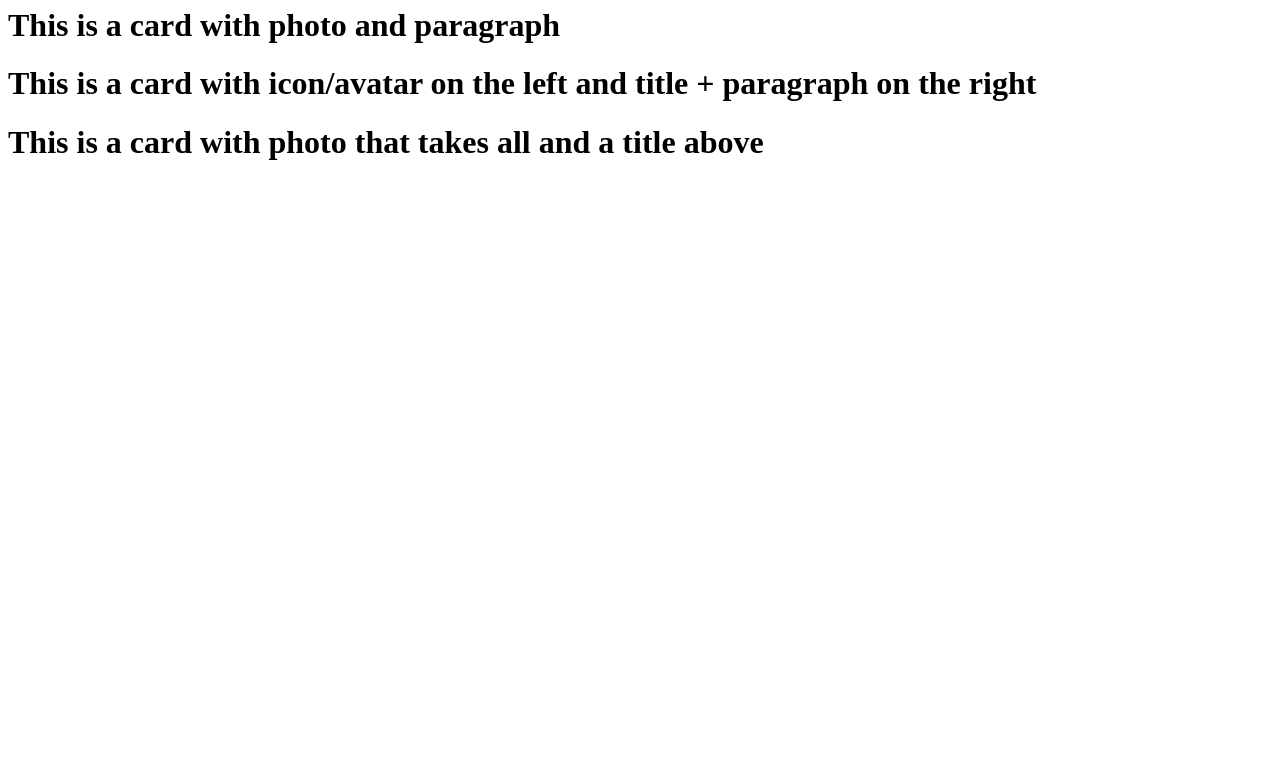
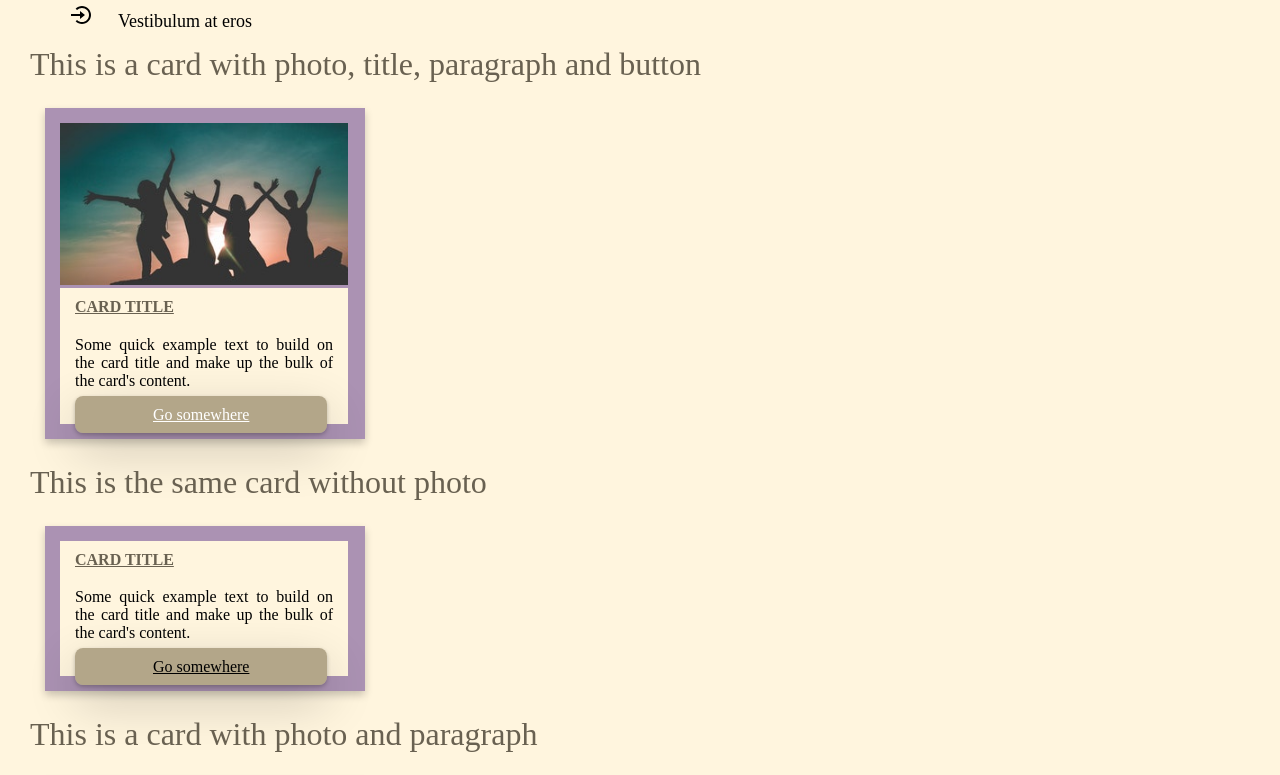
Before and after one commit to drguichard/kitUI_marketplace-kitchenlessons, a plain HTML site: page index.html in a window 1280 px wide. Shown: the part 704-1479 px from the top of the page. Before the commit the page ends 886 px from the top, so only its background shows below. Drawn offline with Linux system fonts and the light colour scheme.

Commit message:
kit UI almost finished

```diff
--- a/index.html
+++ b/index.html
@@ -2,16 +2,20 @@
 <html>
 <head>
 <title>Molecules</title>
+   <!-- My CSS -->
+    <link rel="stylesheet" href="style.css">
 </head>
 <body>
 
-<h1>This is a Heading</h1>
-<p>This is a paragraph.</p>
+<h1>This is a Heading H1</h1>
+<h2>This is a Heading H2</h2>
+
+<p>This is a paragraph.Lorem ipsum dolor sit amet, consectetur adipiscing elit, sed do eiusmod tempor incididunt ut labore et dolore magna aliqua. Ut enim ad minim veniam, quis nostrud exercitation ullamco laboris nisi ut aliquip ex ea commodo consequat. Duis aute irure dolor in reprehenderit in voluptate velit esse cillum dolore eu fugiat nulla pariatur. Excepteur sint occaecat cupidatat non proident, sunt in culpa qui officia deserunt mollit anim id est laborum</p>
 
 
 <!--LIST/ Basic-->
 <h1>This is a basic list</h1>
-<ul>This is the title
+<ul>This is the title ul :
   <li>Cras justo odio</li>
   <li>Dapibus ac facilisis in</li>
   <li>Morbi leo risus</li>
@@ -19,12 +23,16 @@
   <li>Vestibulum at eros</li>
 </ul>
 
-<!--LIST/ with image-->
-<h1>This is a list with image</h1>
-
 
 <!--LIST/ with icon-->
 <h1>This is a list with icons</h1>
+<ul>This is the title ul :
+  <li class="limage">Cras justo odio</li>
+  <li class="limage">Dapibus ac facilisis in</li>
+  <li class="limage">Morbi leo risus</li>
+  <li class="limage">Porta ac consectetur ac</li>
+  <li class="limage">Vestibulum at eros</li>
+</ul>
 
 
 
@@ -32,18 +40,32 @@
 <!--CARD-->
 <h1>This is a card with photo, title, paragraph and button</h1>
 
-<div class="card" style="width: 20rem;">
-  <img class="card-img-top" src="..." alt="Card image cap">
+<div class="card">
+  <img class="card-img-top" src="img/4womendark.jpg" alt="Card image cap">
   <div class="card-body">
-    <h4 class="card-title">Card title</h4>
+    <h4 class="card-title"><strong>Card title</strong></h4>
     <p class="card-text">Some quick example text to build on the card title and make up the bulk of the card's content.</p>
     <a href="#" class="btn btn-primary">Go somewhere</a>
   </div>
 </div>
 
+
 <h1>This is the same card without photo</h1>
+<div class="card" style="width: 20rem;">
+  <div class="card-body">
+    <h4 class="card-title"><strong>Card title</strong></h4>
+    <p class="card-text">Some quick example text to build on the card title and make up the bulk of the card's content.</p>
+    <a href="#" class="btn btn-secondary btn-outline">Go somewhere</a>
+  </div>
+</div>
 
 <h1>This is a card with photo and paragraph</h1>
+<div class="card">
+  <img class="card-img-top" src="img/4womendark.jpg" alt="Card image cap">
+  <div class="card-body">
+    <p class="card-text">Some quick example text to build on the card title and make up the bulk of the card's content.</p>
+  </div>
+</div>
 
 <h1>This is a card with icon/avatar on the left and title + paragraph on the right</h1>
 
--- a/style.css
+++ b/style.css
@@ -1,22 +1,32 @@
+
+*{
+	background-color: #FFF5DE;
+	margin :15px;
+}
+
+body{
+	border: 1px;
+	border-radius: 8px;
+}
 
 /************************/
 /* 	    COLORS        */
 /************************/
 
 .primary {
-	background-color: #A33939;
+	background-color: #FFF5DE;
 }
 
 .text-primary {
-  color: #A33939;
+  color: ##B3A689;
 }
 
 .secondary {
-	background-color: #7D2C31;
+	background-color: #FFF5DE;
 }
 
 .text-secondary {
-  color: #7D2C31;
+  color: ##B3A689;
 }
 
 .dark {
@@ -55,20 +65,25 @@
 
 .text {
 	font-family: Montserrat;
+	color: ##8E8C89;
 }
 
 h1, h2, h3, h4, h5, h6 {
 	font-family: "Oswald";
     font-weight: 400;
     margin: 10px 0;
+    color: #696151;
 }
 
 p {
 	font-family: Montserrat;
 	margin-top: 1.2em;
     margin-bottom: 1.2em;
-    font-size: 15px;
+    font-size: 16px;
     text-indent: 50px;
+    text-align: justify;
+    color: black;
+
 
 }
 
@@ -86,10 +101,8 @@ blockquote {
 }
 
 ul {
-	text-decoration: underline;
-	line-height: 40px;
-	border : 2px;
-
+	font-size: 18px;
+	line-height: 15px;
 }
 
 
@@ -100,24 +113,57 @@ ol {
 
 li {
 	font-family: Montserrat;
+	font-size: 18px;
 	list-style-type: disc;
-	line-height: 40px;
-	text-decoration: underline;
+	line-height: 20px;
+	text-decoration: none;
+	text-indent: 1em;
+}
+
+li.limage {
+	list-style-image: url(ico/bx-log-in-circle.svg);
+	font-size: 18px;
+	text-indent: 1em;
 
 }
 
+svg.banner { width: 60%; height: auto; }
 
 /************************/
 /* 	    Buttons        */
 /************************/
+.btn {
+	position: center;
+	box-shadow: 0 2px 4px 0 rgba(0,0,0,0.24), 0 17px 50px 0 rgba(0,0,0,0.19);
+	width: 100%;
 
+}
+
+.btn:hover {
+  background-color: #90FFD3;
+  color: #AB92B3;
+  box-shadow: 0 12px 26px 0 rgba(0,0,0,0.24), 0 17px 50px 0 rgba(0,0,0,0.19);
+
+
+}
 .btn-primary {
-	background-color: #ED5564;
+	background-color: #B3A689;
+  	color: white;
+  	border: 2px solid ##AB92B3;
+	font-size: 12px 28px;
+	padding: 10px 78px;
+	border-radius: 8px;
+	width: 100%
+	}
+
+.btn-secondary {
+	background-color: ##6f504b;
   	color: black;
-  	border: 2px solid #A33939;
+  	border: 2px solid ##746764;
 	font-size: 12px 28px;
-	padding: 10px 24px;
+	padding: 10px 78px;
 	border-radius: 8px;
+	width: 100%
 	}
 
 .btn-warning {
@@ -157,8 +203,8 @@ li {
 	border-radius: 8px;
 	}
 
-.btn-outline-* {
-	background-color: white;
+.btn-outline {
+	background-color: #B3A689;
 }
 
 .btn-sm {
@@ -313,3 +359,42 @@ input[type="checkbox"]:after{
 input:checked[type="checkbox"]:after {
   left:110px;
 }
+
+/*Les cards*/
+.card {
+  /* Add shadows to create the "card" effect */
+  box-shadow: 0 4px 8px 0 rgba(0,0,0,0.2);
+  transition: 0.3s;
+  background-color: #AB92B3;
+  width: 20rem;
+  height: auto;
+  display: inline-block;
+
+}
+
+.card:hover {
+  box-shadow: 0 8px 16px 0 rgba(0,0,0,0.2);
+}
+
+.card-img-top {
+	width: 18rem;
+	margin-bottom: -1rem;
+}
+
+.card-body {
+	width: 18rem;
+	text-align: justify;
+	display: inline-block;
+}
+
+.card-title {
+  text-decoration: underline;
+  text-transform: uppercase;
+
+}
+
+.card-text {
+	text-indent: 0em;
+	margin-bottom: 1rem;
+
+}
```
Also changed, not shown: ico/bx-caret-right.svg (added), ico/bx-log-in-circle.svg (added), img/4womendark.jpg (added), 1 other file.
